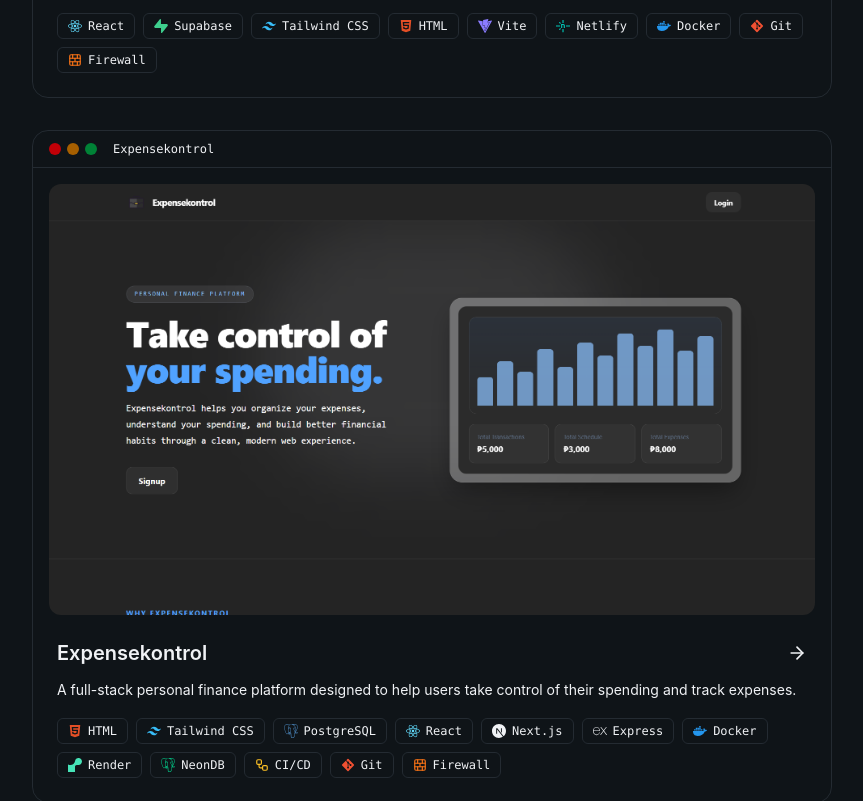
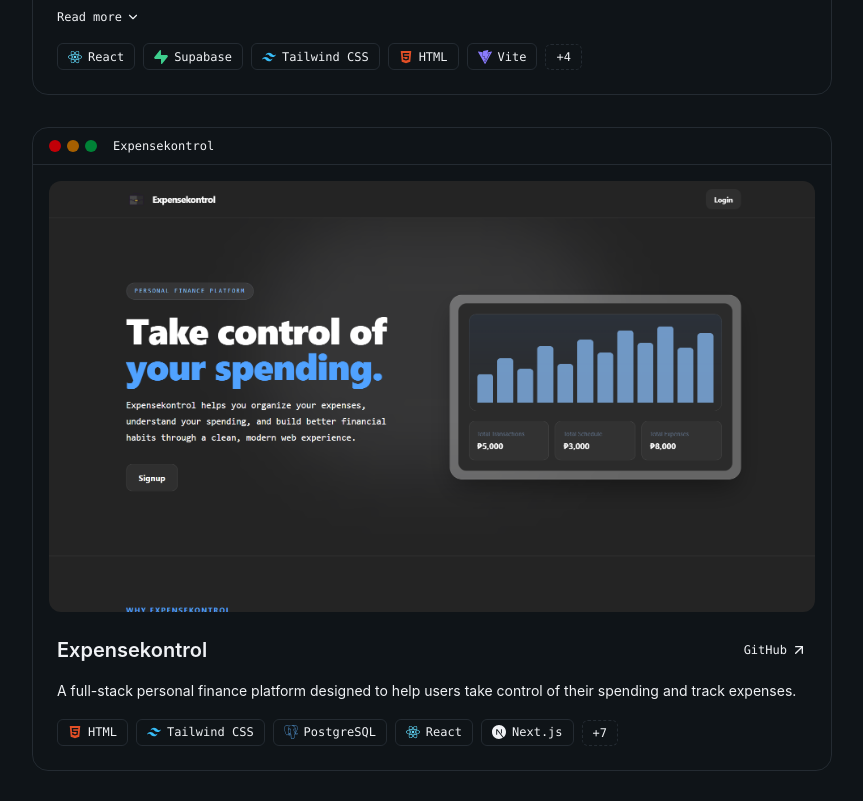
Before and after one commit to Ein-shen/My-porfolio, a React (Vite) app: page /view_projects in a window 1280 px wide. Shown: the part 840-1641 px from the top of the page, without its empty margins (208-1071 px from the left). Built offline with nearby package versions, Linux system fonts and the light colour scheme; the HTML template or start-up script is replaced by a standard one.

Commit message:
added changes in the view projects fix the design

```diff
--- a/src/away/View_projects.jsx
+++ b/src/away/View_projects.jsx
@@ -1,28 +1,17 @@
+import { useState } from "react";
 import { useNavigate } from "react-router-dom";
-import { ArrowLeft, ArrowRight } from "lucide-react";
+import { ArrowLeft, ArrowUpRight, ChevronDown } from "lucide-react";
 import { FaGithub } from "react-icons/fa";
 import { TechIcon } from "../layout/Techicon";
 
 // Images are served from /public, so use root-relative paths.
-// (If they live in src/assets, import them instead and put the imports here.)
 const projects = [
-
   {
     title: "Lazeu",
     description:
       "A full-stack study companion web app that lets users track study sessions and manage tasks, built with React on the frontend and Supabase on the backend. The idea came from being annoyed at how studying tools usually work: either a bare-bones flashcard app with zero social features, or something bloated that tries to do too much.",
     image: "/Lazeu.png",
-    tags: [
-      "React",
-      "Supabase",
-      "Tailwind CSS",
-      "HTML",
-      "Vite",
-      "Netlify",
-      "Docker",
-      "Git",
-      "Firewall",
-    ],
+    tags: ["React", "Supabase", "Tailwind CSS", "HTML", "Vite", "Netlify", "Docker", "Git", "Firewall"],
     github: "https://github.com/Ein-shen/CS50-Laze",
   },
   {
@@ -30,28 +19,15 @@
     description:
       "A full-stack personal finance platform designed to help users take control of their spending and track expenses.",
     image: "/exp.png",
-    tags: [
-      "HTML",
-      "Tailwind CSS",
-      "PostgreSQL",
-      "React",
-      "Next.js",
-      "Express",
-      "Docker",
-      "Render",
-      "NeonDB",
-      "CI/CD",
-      "Git",
-      "Firewall"
-    ],
+    tags: ["HTML", "Tailwind CSS", "PostgreSQL", "React", "Next.js", "Express", "Docker", "Render", "NeonDB", "CI/CD", "Git", "Firewall"],
     github: "https://github.com/Ein-shen/Finance_tracker",
   },
-   {
+  {
     title: "Stock-Trading",
     description:
       "A web app that lets users manage a virtual stock portfolio: look up real-time stock prices, 'buy' and 'sell' shares with simulated cash, and review a full history of transactions. Built with Flask and SQLite.",
     image: "/fi.png",
-    tags: ["Python", "Flask", "SQLite", "Jinja", "HTML", "CSS", "Git",],
+    tags: ["Python", "Flask", "SQLite", "Jinja", "HTML", "CSS", "Git"],
     github: "https://github.com/Ein-shen/Stock-Trading",
   },
   {
@@ -59,7 +35,7 @@
     description:
       "A web app that allows users to search for a city and view its current weather using the OpenWeatherMap API.",
     image: "/weather.png",
-    tags: ["HTML", "Python", "Django", "Tailwind CSS", "SQLite", "Git", ],
+    tags: ["HTML", "Python", "Django", "Tailwind CSS", "SQLite", "Git"],
     github: "https://github.com/Ein-shen/weather-webApp",
   },
   {
@@ -67,20 +43,127 @@
     description:
       "A full-stack peer-to-peer car rental mobile app (Flutter, Dart, PHP, MySQL). As part of a capstone team project, I performed QA testing on core features including user authentication, vehicle listings, search, and the booking/reservation system. I identified and reported bugs, and worked with developers to reproduce issues and verify fixes before submission.",
     image: "/cargo1.png",
-    tags: ["Dart", "Flutter", "MySQL", "PHP", "Firewall", "Git",],
+    tags: ["Dart", "Flutter", "MySQL", "PHP", "Firewall", "Git"],
     github: "https://github.com/Syloms/Cargo",
   },
-
   {
     title: "Past Life Generator",
     description:
       "Built a quiz-based Python game that generates a personalized 'past life' story based on user input.",
     image: "/past.png",
-    tags: ["Python", "Git",],
+    tags: ["Python", "Git"],
     github: "https://github.com/Ein-shen/CS50-python-past-life-generator",
   },
+];
 
-];
+const VISIBLE_TAGS = 5;
+const LONG_DESCRIPTION = 180;
+
+const ProjectCard = ({ project, idx }) => {
+  const [expanded, setExpanded] = useState(false);
+  const isLong = project.description.length > LONG_DESCRIPTION;
+  const hiddenTags = project.tags.length - VISIBLE_TAGS;
+  const tags = expanded ? project.tags : project.tags.slice(0, VISIBLE_TAGS);
+
+  return (
+    <article
+      className="group flex animate-fade-in flex-col overflow-hidden rounded-2xl border-[0.5px] border-border transition-shadow duration-300 [animation-fill-mode:backwards] hover:shadow-lg"
+      style={{ animationDelay: `${Math.min(idx, 4) * 100}ms` }}
+    >
+      {/* Window title bar */}
+      <div className="theme-card-elevated flex items-center gap-2 border-b border-border px-4 py-2.5">
+        <div className="flex gap-1.5" aria-hidden="true">
+          <span className="h-3 w-3 rounded-full bg-red-700" />
+          <span className="h-3 w-3 rounded-full bg-yellow-700" />
+          <span className="h-3 w-3 rounded-full bg-green-700" />
+        </div>
+        <span className="theme-muted ml-2 truncate font-mono text-xs">{project.title}</span>
+      </div>
+
+      {/* Screenshot: the whole image is the link, so it works on touch too */}
+      <div className="p-4 pb-0">
+        <a
+          href={project.github}
+          target="_blank"
+          rel="noopener noreferrer"
+          aria-label={`View ${project.title} on GitHub`}
+          className="theme-card-elevated relative block aspect-video overflow-hidden rounded-xl focus:outline-none focus-visible:ring-2 focus-visible:ring-current"
+        >
+          <img
+            src={project.image}
+            alt={`${project.title} screenshot`}
+            loading="lazy"
+            decoding="async"
+            className="h-full w-full object-cover object-top transition-transform duration-700 group-hover:scale-[1.03]"
+          />
+          <span className="theme-overlay pointer-events-none absolute inset-0 flex items-center justify-center opacity-0 transition-opacity duration-300 group-hover:opacity-100 group-focus-within:opacity-100">
+            <span className="theme-tag flex items-center gap-2 rounded-full px-4 py-2 font-mono text-xs">
+              <FaGithub className="theme-text h-4 w-4" />
+              <span className="theme-text">View code</span>
+            </span>
+          </span>
+        </a>
+      </div>
+
+      {/* Details */}
+      <div className="flex flex-col gap-4 p-6">
+        <div className="flex items-center justify-between gap-4">
+          <h2 className="theme-text text-xl font-semibold">{project.title}</h2>
+          <a
+            href={project.github}
+            target="_blank"
+            rel="noopener noreferrer"
+            className="theme-muted inline-flex shrink-0 items-center gap-1 font-mono text-xs transition-opacity hover:opacity-70"
+          >
+            GitHub
+            <ArrowUpRight className="h-4 w-4 transition-transform duration-300 group-hover:-translate-y-0.5 group-hover:translate-x-0.5" />
+          </a>
+        </div>
+
+        <div>
+          <p className={`theme-muted text-sm leading-relaxed ${!expanded && isLong ? "line-clamp-3" : ""}`}>
+            {project.description}
+          </p>
+          {isLong && (
+            <button
+              type="button"
+              onClick={() => setExpanded((v) => !v)}
+              aria-expanded={expanded}
+              className="theme-text mt-2 inline-flex items-center gap-1 font-mono text-xs transition-opacity hover:opacity-70"
+            >
+              {expanded ? "Show less" : "Read more"}
+              <ChevronDown className={`h-3.5 w-3.5 transition-transform duration-300 ${expanded ? "rotate-180" : ""}`} />
+            </button>
+          )}
+        </div>
+
+        <ul className="flex flex-wrap gap-2">
+          {tags.map((tag) => (
+            <li
+              key={tag}
+              className="theme-tag inline-flex items-center gap-1.5 rounded-md border border-border px-2.5 py-1 font-mono text-xs font-medium"
+            >
+              <TechIcon name={tag} className="h-3.5 w-3.5 shrink-0" />
+              {tag}
+            </li>
+          ))}
+          {!expanded && hiddenTags > 0 && (
+            <li>
+              <button
+                type="button"
+                onClick={() => setExpanded(true)}
+                aria-label={`Show ${hiddenTags} more technologies`}
+                className="theme-muted inline-flex items-center rounded-md border border-dashed border-border px-2.5 py-1 font-mono text-xs transition-opacity hover:opacity-70"
+              >
+                +{hiddenTags}
+              </button>
+            </li>
+          )}
+        </ul>
+      </div>
+    </article>
+  );
+};
 
 export const View_projects = () => {
   const navigate = useNavigate();
@@ -98,100 +181,15 @@
           >
             <ArrowLeft size={24} />
           </button>
-
           <h1 className="theme-text animate-fade-in pt-1 text-center font-mono text-xl font-medium tracking-tight animation-delay-100">
             Projects
           </h1>
-
-          {/* spacer matching the back button width so the title stays centered */}
           <div className="w-11" aria-hidden="true" />
         </div>
 
-        {/* Project list: one column only */}
         <div className="grid grid-cols-1 gap-8">
           {projects.map((project, idx) => (
-            <article
-              key={project.title}
-              className="group flex animate-fade-in flex-col overflow-hidden rounded-2xl border-[0.5px] border-border transition-opacity duration-300 [animation-fill-mode:backwards] hover:opacity-90"
-              style={{ animationDelay: `${Math.min(idx, 4) * 100}ms` }}
-            >
-              {/* macOS-style title bar */}
-              <div className="theme-card-elevated flex items-center gap-2 border-b border-border px-4 py-2.5">
-                <div className="flex gap-1.5" aria-hidden="true">
-                  <span className="h-3 w-3 rounded-full bg-red-700" />
-                  <span className="h-3 w-3 rounded-full bg-yellow-700" />
-                  <span className="h-3 w-3 rounded-full bg-green-700" />
-                </div>
-
-                <span className="theme-muted ml-2 truncate font-mono text-xs">
-                  {project.title}
-                </span>
-              </div>
-
-              {/* Project image */}
-              <div className="p-4 pb-0">
-                <div className="theme-card-elevated relative aspect-video overflow-hidden rounded-xl">
-                  <img
-                    src={project.image}
-                    alt={`${project.title} screenshot`}
-                    loading="lazy"
-                    decoding="async"
-                    className="h-full w-full object-cover object-top transition-transform duration-700 group-hover:scale-105"
-                  />
-
-                  {/* GitHub overlay: only clickable while visible,
-                      and also revealed on keyboard focus */}
-                  <div className="theme-overlay pointer-events-none absolute inset-0 flex items-center justify-center gap-3 opacity-0 transition-opacity duration-300 group-focus-within:pointer-events-auto group-focus-within:opacity-100 group-hover:pointer-events-auto group-hover:opacity-100">
-                    <a
-                      href={project.github}
-                      target="_blank"
-                      rel="noopener noreferrer"
-                      aria-label={`View ${project.title} on GitHub`}
-                      className="theme-tag rounded-full p-3 transition-all hover:opacity-80"
-                    >
-                      <FaGithub className="theme-text h-5 w-5" />
-                    </a>
-                  </div>
-                </div>
-              </div>
-
-              {/* Project details */}
-              <div className="flex flex-col gap-3 p-6">
-                <div className="flex items-start justify-between gap-4">
-                  <h2 className="theme-text text-xl font-semibold transition-transform duration-300 group-hover:-translate-y-1 group-hover:translate-x-1">
-                    {project.title}
-                  </h2>
-
-                  {/* Always-visible link, so touch devices (no hover)
-                      can still reach the repo */}
-                  <a
-                    href={project.github}
-                    target="_blank"
-                    rel="noopener noreferrer"
-                    aria-label={`Open ${project.title} on GitHub`}
-                    className="mt-1 shrink-0"
-                  >
-                    <ArrowRight className="theme-muted theme-arrow-hover h-5 w-5 transition-transform duration-300 group-hover:-translate-y-1 group-hover:translate-x-1" />
-                  </a>
-                </div>
-
-                <p className="theme-muted text-sm leading-relaxed">
-                  {project.description}
-                </p>
-
-                <ul className="flex flex-wrap gap-2 pt-1">
-                  {project.tags.map((tag) => (
-                    <li
-                      key={tag}
-                      className="theme-tag inline-flex items-center gap-1.5 rounded-md border border-border px-2.5 py-1 font-mono text-xs font-medium transition-all duration-300 hover:opacity-80"
-                    >
-                      <TechIcon name={tag} className="h-3.5 w-3.5 shrink-0" />
-                      {tag}
-                    </li>
-                  ))}
-                </ul>
-              </div>
-            </article>
+            <ProjectCard key={project.title} project={project} idx={idx} />
           ))}
         </div>
       </div>
```
